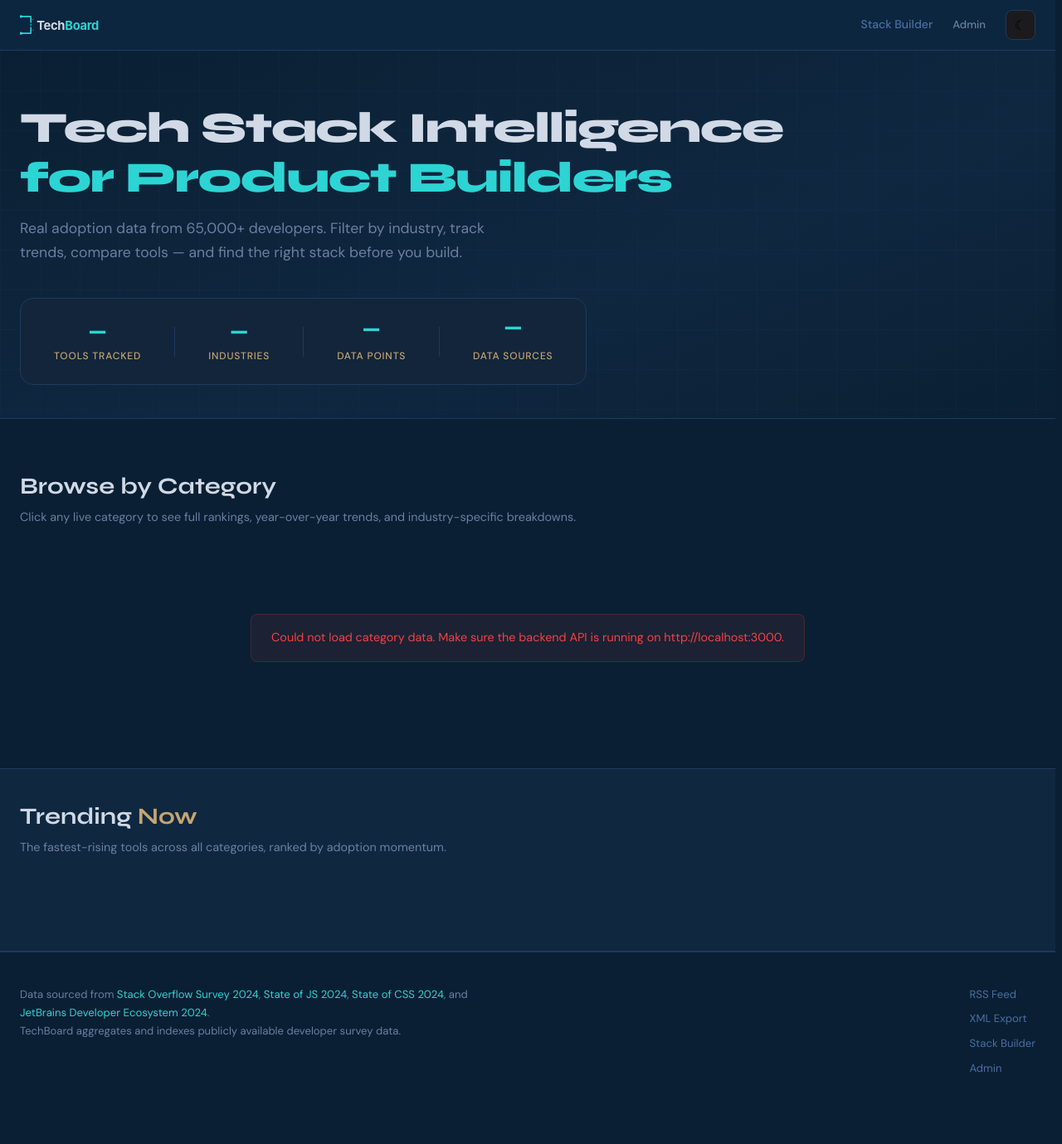
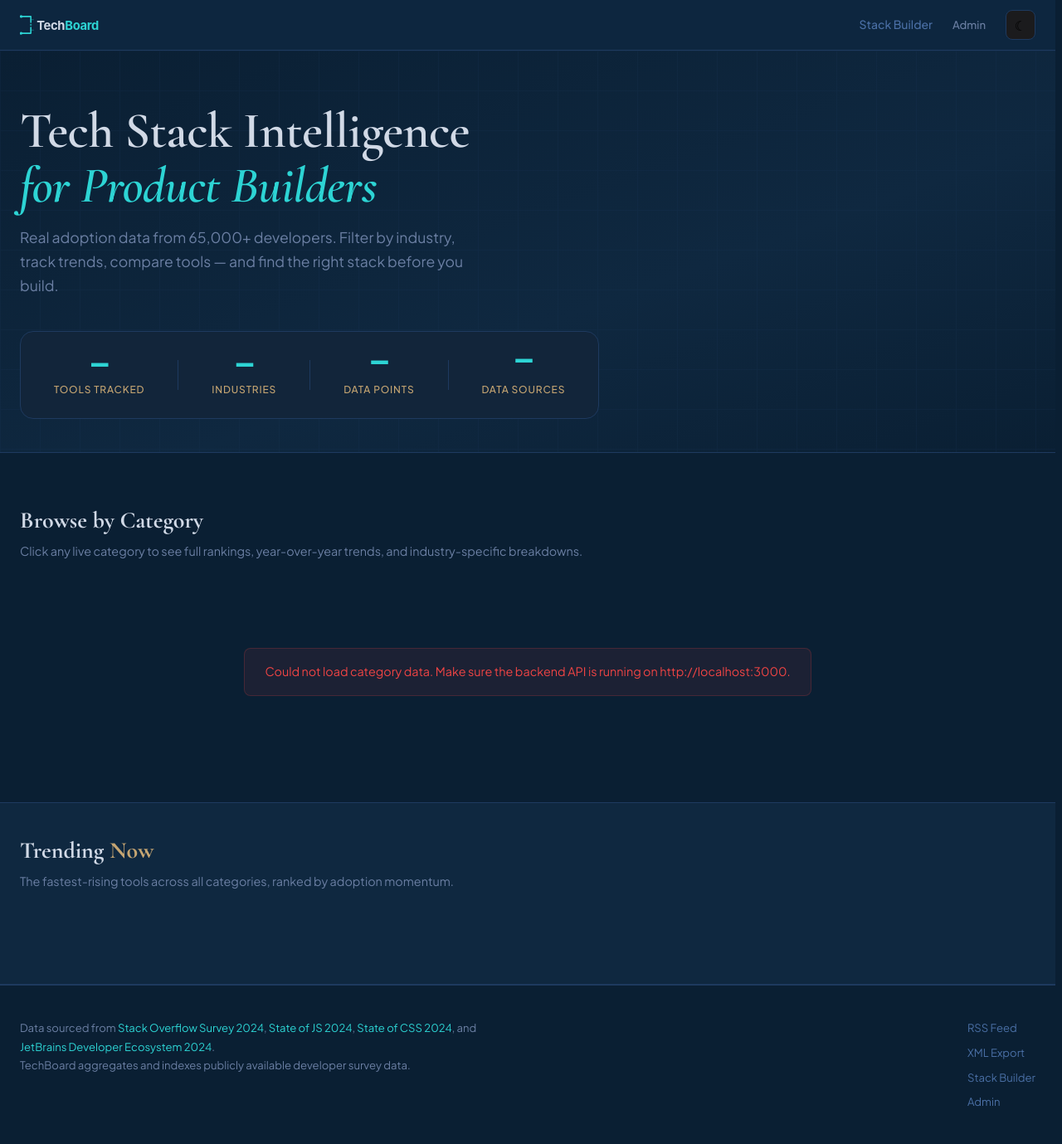
Before and after one commit to ayadilara10/techboard, a PHP site: page / in a window 1280 px wide. Shown: the whole page at 83% size. Before the commit the page ends 1293 px from the top, so only its background shows below. Run offline with PHP 8.4, Linux system fonts and the light colour scheme.

Commit message:
Luxury font redesign, scroll animations, and gold accents
Fonts:
- variables.css: Cormorant Garamond (display), Plus Jakarta Sans (sans),
  JetBrains Mono (mono)
- base.css: h1/h2 use --font-display with precise size/weight/tracking;
  h3-h6 use --font-sans; body gets explicit font-weight: 400
- All 4 HTML files: updated Google Fonts import to Cormorant Garamond +
  Plus Jakarta Sans + JetBrains Mono
- index.html: "for Product Builders" wrapped in .hero-accent-italic (italic + cyan)

Animations:
- components.css: fadeSlideUp, fadeIn, countUp keyframes added
- Hero title/subtitle/stats-ticker wired to fadeSlideUp with staggered delays
- Category cards: simplified transition (0.5s ease), hover lifts -4px
- Section titles: opacity/translateY scroll-reveal via IntersectionObserver
- Trending chips: translateY(-2px) hover lift + cyan background tint

Gold accents:
- .card-link base color changed to var(--accent-secondary) gold
- .trending-chip-score and .stat-label already gold from previous commit

```diff
--- a/frontend/admin/login.html
+++ b/frontend/admin/login.html
@@ -15,7 +15,7 @@
   <!-- Google Fonts -->
   <link rel="preconnect" href="https://fonts.googleapis.com">
   <link rel="preconnect" href="https://fonts.gstatic.com" crossorigin>
-  <link href="https://fonts.googleapis.com/css2?family=Inter:wght@300;400;500;600;700;800&family=JetBrains+Mono:wght@400;500;600&display=swap" rel="stylesheet">
+  <link href="https://fonts.googleapis.com/css2?family=Cormorant+Garamond:ital,wght@0,500;0,600;0,700;1,600&family=Plus+Jakarta+Sans:wght@300;400;500;600&family=JetBrains+Mono:wght@400;500&display=swap" rel="stylesheet">
 
   <!-- CSS — same stack as every other page -->
   <link rel="stylesheet" href="../css/variables.css">
--- a/frontend/category.html
+++ b/frontend/category.html
@@ -16,7 +16,7 @@
   <!-- Google Fonts: Syne (headings) + DM Sans (body) + JetBrains Mono (code/numbers) -->
   <link rel="preconnect" href="https://fonts.googleapis.com">
   <link rel="preconnect" href="https://fonts.gstatic.com" crossorigin>
-  <link href="https://fonts.googleapis.com/css2?family=DM+Sans:wght@400;500;600&family=Syne:wght@700;800&family=JetBrains+Mono:wght@400;500;600&display=swap" rel="stylesheet">
+  <link href="https://fonts.googleapis.com/css2?family=Cormorant+Garamond:ital,wght@0,500;0,600;0,700;1,600&family=Plus+Jakarta+Sans:wght@300;400;500;600&family=JetBrains+Mono:wght@400;500&display=swap" rel="stylesheet">
 
   <!-- CSS — loaded in dependency order -->
   <link rel="stylesheet" href="css/variables.css">
--- a/frontend/css/base.css
+++ b/frontend/css/base.css
@@ -23,6 +23,7 @@ html {
 
 body {
   font-family: var(--font-sans);
+  font-weight: 400;
   font-size: 15px;
   line-height: 1.65;
   background-color: var(--bg-primary);
@@ -36,20 +37,34 @@ body {
 
 /* ---- HEADINGS ---- */
 h1, h2, h3, h4, h5, h6 {
-  font-family: var(--font-sans);
-  font-weight: 600;
   line-height: 1.25;
   color: var(--text-primary);
 }
 
-h1, h2, h3 { font-family: var(--font-display); }
+h1 {
+  font-family: var(--font-display);
+  font-size: 3.8rem;
+  font-weight: 600;
+  letter-spacing: -0.01em;
+  line-height: 1.08;
+}
 
-h1 { font-size: clamp(1.8rem, 4vw, 2.75rem); }
-h2 { font-size: clamp(1.4rem, 3vw, 2rem); }
-h3 { font-size: clamp(1.1rem, 2vw, 1.35rem); }
-h4 { font-size: 1.1rem; }
-h5 { font-size: 1rem; }
-h6 { font-size: 0.9rem; }
+h2 {
+  font-family: var(--font-display);
+  font-size: 2.2rem;
+  font-weight: 500;
+  letter-spacing: 0;
+}
+
+h3 {
+  font-family: var(--font-sans);
+  font-weight: 600;
+  font-size: 0.95rem;
+}
+
+h4 { font-family: var(--font-sans); font-size: 1.1rem; font-weight: 600; }
+h5 { font-family: var(--font-sans); font-size: 1rem;   font-weight: 600; }
+h6 { font-family: var(--font-sans); font-size: 0.9rem; font-weight: 600; }
 
 /* ---- BODY TEXT ---- */
 p {
--- a/frontend/css/components.css
+++ b/frontend/css/components.css
@@ -527,6 +537,14 @@
   font-weight: 700;
   color: var(--text-primary);
   margin-bottom: var(--space-sm);
+  opacity: 0;
+  transform: translateY(16px);
+  transition: opacity 0.6s ease, transform 0.6s ease;
+}
+
+.section-title.is-visible {
+  opacity: 1;
+  transform: translateY(0);
 }
 
 .section-subtitle {
--- a/frontend/css/dashboard.css
+++ b/frontend/css/dashboard.css
@@ -142,15 +142,17 @@
 .hero .container { position: relative; z-index: 1; }
 
 .hero-title {
-  font-size: clamp(2rem, 5vw, 3.25rem);
-  font-weight: 800;
-  line-height: 1.15;
-  letter-spacing: -0.03em;
   margin-bottom: var(--space-md);
   color: var(--text-primary);
+  animation: fadeSlideUp 0.8s ease forwards;
 }
 
 .hero-accent {
+  color: var(--accent-primary);
+}
+
+.hero-accent-italic {
+  font-style: italic;
   color: var(--accent-primary);
 }
 
@@ -159,6 +161,7 @@
   color: var(--text-muted);
   max-width: 560px;
   margin-bottom: var(--space-xl);
+  animation: fadeSlideUp 0.8s 0.2s ease both;
 }
 
 /* ============================================================
@@ -177,6 +180,7 @@
   padding: var(--space-lg) var(--space-xl);
   width: fit-content;
   max-width: 100%;
+  animation: fadeSlideUp 0.8s 0.4s ease both;
 }
 
 .stat-item {
--- a/frontend/css/variables.css
+++ b/frontend/css/variables.css
@@ -29,9 +29,9 @@
   --accent-secondary: #C5A572;
 
   /* ---- TYPOGRAPHY ---- */
-  --font-display: 'Syne', system-ui, -apple-system, sans-serif;
-  --font-sans:    'DM Sans', system-ui, -apple-system, sans-serif;
-  --font-mono:    'JetBrains Mono', 'Fira Code', 'Cascadia Code', monospace;
+  --font-display: 'Cormorant Garamond', Georgia, serif;
+  --font-sans:    'Plus Jakarta Sans', system-ui, sans-serif;
+  --font-mono:    'JetBrains Mono', monospace;
 
   /* ---- SPACING SCALE ---- */
   --space-xs:  4px;
--- a/frontend/index.html
+++ b/frontend/index.html
@@ -22,7 +22,7 @@
   <!-- Google Fonts: Syne (headings) + DM Sans (body) + JetBrains Mono (code/numbers) -->
   <link rel="preconnect" href="https://fonts.googleapis.com">
   <link rel="preconnect" href="https://fonts.gstatic.com" crossorigin>
-  <link href="https://fonts.googleapis.com/css2?family=DM+Sans:wght@400;500;600&family=Syne:wght@700;800&family=JetBrains+Mono:wght@400;500;600&display=swap" rel="stylesheet">
+  <link href="https://fonts.googleapis.com/css2?family=Cormorant+Garamond:ital,wght@0,500;0,600;0,700;1,600&family=Plus+Jakarta+Sans:wght@300;400;500;600&family=JetBrains+Mono:wght@400;500&display=swap" rel="stylesheet">
 
   <!-- CSS — loaded in dependency order -->
   <link rel="stylesheet" href="css/variables.css">
@@ -95,7 +95,7 @@
 
         <h1 class="hero-title" id="hero-heading">
           Tech Stack Intelligence<br>
-          <span class="hero-accent">for Product Builders</span>
+          <span class="hero-accent-italic">for Product Builders</span>
         </h1>
 
         <p class="hero-subtitle">
--- a/frontend/js/dashboard.js
+++ b/frontend/js/dashboard.js
@@ -60,6 +60,7 @@
     renderSkeletons();      /* show placeholders immediately */
     loadGlobalStats();      /* fill in hero ticker numbers */
     loadDashboard();        /* fetch categories + tools, build real cards */
+    initSectionObserver();  /* scroll-reveal for section titles */
   });
 
   /* ============================================================
@@ -451,6 +452,36 @@
     );
   }
 
+  /* ============================================================
+     SCROLL-REVEAL — section titles
+     IntersectionObserver watches every .section-title element and
+     adds .is-visible once it enters the viewport, triggering the
+     CSS opacity + translateY transition defined in components.css.
+     ============================================================ */
+
+  function initSectionObserver() {
+    /* IntersectionObserver fires when any observed element crosses the
+     * viewport threshold. rootMargin pulls the trigger 48px before the
+     * element fully enters, so the transition starts slightly early. */
+    var observer = new IntersectionObserver(
+      function (entries) {
+        entries.forEach(function (entry) {
+          if (entry.isIntersecting) {
+            $(entry.target).addClass('is-visible');
+            /* Stop observing once revealed — it only needs to animate in once */
+            observer.unobserve(entry.target);
+          }
+        });
+      },
+      { rootMargin: '0px 0px -48px 0px', threshold: 0.1 }
+    );
+
+    /* Observe every section title on the page */
+    document.querySelectorAll('.section-title').forEach(function (el) {
+      observer.observe(el);
+    });
+  }
+
   /**
    * escapeHtml — prevent XSS by converting special characters to HTML entities.
    * Used for all user-controlled or API-sourced strings interpolated into HTML.
--- a/frontend/stack-builder.html
+++ b/frontend/stack-builder.html
@@ -17,7 +17,7 @@
   <!-- Google Fonts: Syne (headings) + DM Sans (body) + JetBrains Mono (code/numbers) -->
   <link rel="preconnect" href="https://fonts.googleapis.com">
   <link rel="preconnect" href="https://fonts.gstatic.com" crossorigin>
-  <link href="https://fonts.googleapis.com/css2?family=DM+Sans:wght@400;500;600&family=Syne:wght@700;800&family=JetBrains+Mono:wght@400;500;600&display=swap" rel="stylesheet">
+  <link href="https://fonts.googleapis.com/css2?family=Cormorant+Garamond:ital,wght@0,500;0,600;0,700;1,600&family=Plus+Jakarta+Sans:wght@300;400;500;600&family=JetBrains+Mono:wght@400;500&display=swap" rel="stylesheet">
 
   <!-- CSS — loaded in dependency order -->
   <link rel="stylesheet" href="css/variables.css">
```
Also changed, not shown: other parts of frontend/css/components.css (+27 -17 lines).
